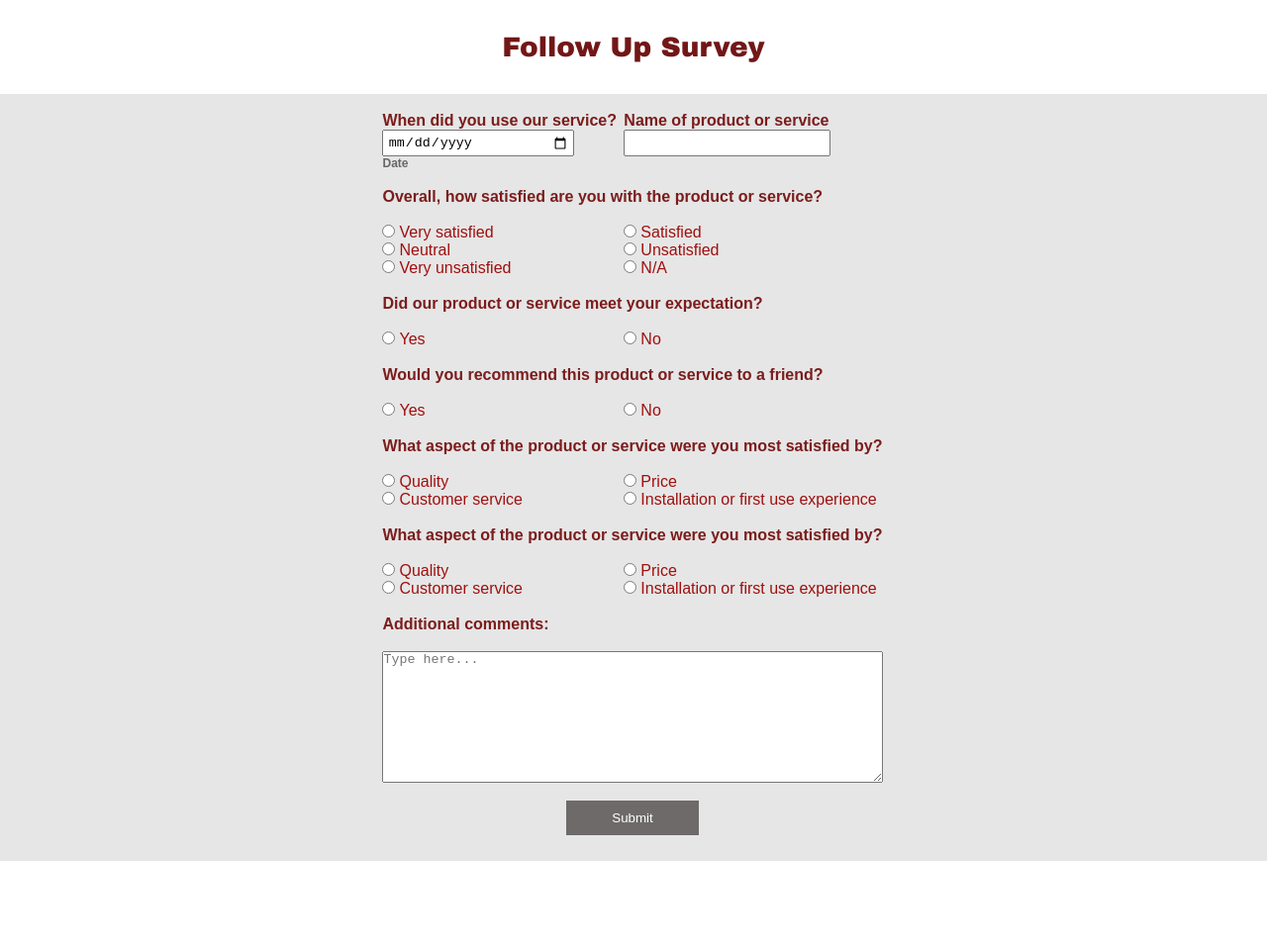
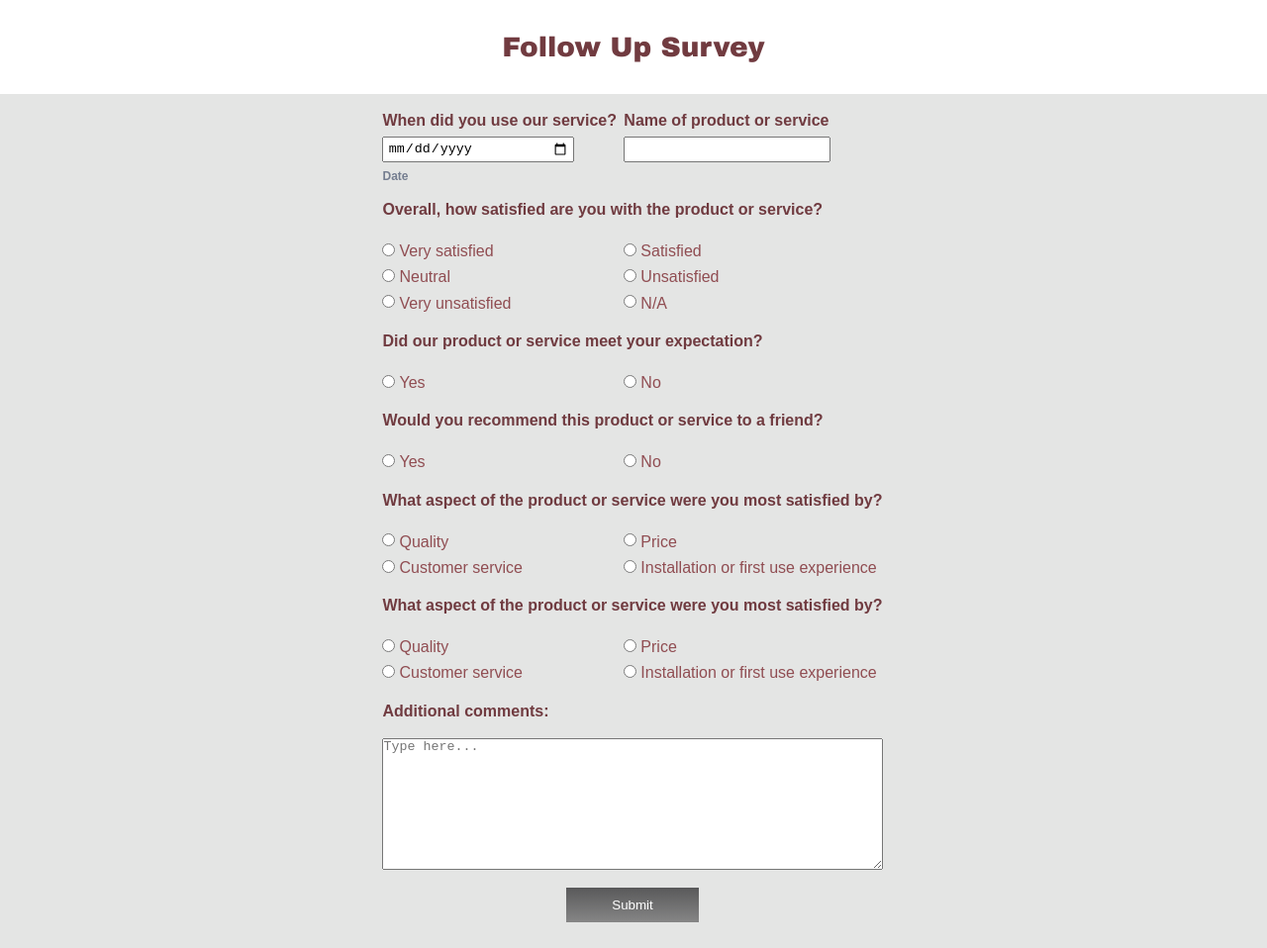
Before and after one commit to MoatasemYakhni/survey_template, a plain HTML site: page survey_no_flex.html in a window 1280 px wide. Shown: the whole page at 99% size. Before the commit the page ends 870 px from the top, so only its background shows below. Drawn offline with Linux system fonts and the light colour scheme.

Commit message:
css fixes

```diff
--- a/styles/survey_no_flex_style.css
+++ b/styles/survey_no_flex_style.css
@@ -14,18 +14,18 @@
     font-size: 1.75rem;
     font-weight: 900;
     text-align: center;
-    color:#721717;
+    color:#713b40;
 }
 
 .questions {
     font-family: Arial, Helvetica, sans-serif;
-    color:#7c1c1c;
+    color:#703b40;
     font-weight: 700;
 }
 
 .survey-body {
     width: 100%;
-    background-color: #e6e6e6;
+    background-color: #e4e5e4;
     padding: 1em 1.75em 1.5em 1.75em;
 }
 
@@ -45,13 +45,18 @@
 
 .survey-table tr td label {
     font-family: Arial, Helvetica, sans-serif;
-    color:#a00f0f;
+    color:#904d52;
+}
+
+.survey-table tr td input {
+    margin: .5em 0;
 }
 
 .product-service-date td input {
     width: 80%;
     height: 2em;
     padding: .25em;
+    margin: .5em 0;
 }
 
 .product-service-date td input[type=date], input[type=radio] {
@@ -60,7 +65,7 @@
 
 .product-service-date td .sm-txt {
     font-family: Arial, Helvetica, sans-serif;
-    color: rgb(72, 72, 72);
+    color: #59647b;
     font-size: .75em;
     font-weight: 700;
     opacity: 0.8;
@@ -77,7 +82,7 @@
     padding: .75em;
     width: 10em;
     border: none;
-    background-color: #6e6a6a;
+    background: linear-gradient(#59595a, #868686);
     cursor: pointer;
     color: #ffffff;
 }
--- a/styles/survey_style.css
+++ b/styles/survey_style.css
@@ -14,12 +14,12 @@
     font-size: 1.75rem;
     font-weight: 900;
     text-align: center;
-    color:#721717;
+    color:#703b40;
 }
 
 .survey-body {
     width: 100%;
-    background-color: #e6e6e6;
+    background-color: #e4e5e4;
     padding: 1em 1.75em 1.5em 1.75em;
 }
 
@@ -31,7 +31,7 @@
 
 .questions {
     font-family: Arial, Helvetica, sans-serif;
-    color:#7c1c1c;
+    color:#703b40;
     font-weight: 700;
 }
 
@@ -54,7 +54,7 @@
 
 .product-service-date div .sm-txt {
     font-family: Arial, Helvetica, sans-serif;
-    color: rgb(72, 72, 72);
+    color: #59647b;
     font-size: .75em;
     font-weight: 700;
     opacity: 0.8;
@@ -75,7 +75,7 @@
 
 .radio-section .option-body label {
     font-family: Arial, Helvetica, sans-serif;
-    color:#a00f0f;
+    color:#904d52;
 }
 
 .optional-txt-area {
@@ -89,7 +89,7 @@
     padding: .75em;
     width: 10em;
     border: none;
-    background-color: #6e6a6a;
+    background: linear-gradient(#59595a, #868686);
     cursor: pointer;
     color: #ffffff;
 }
```
